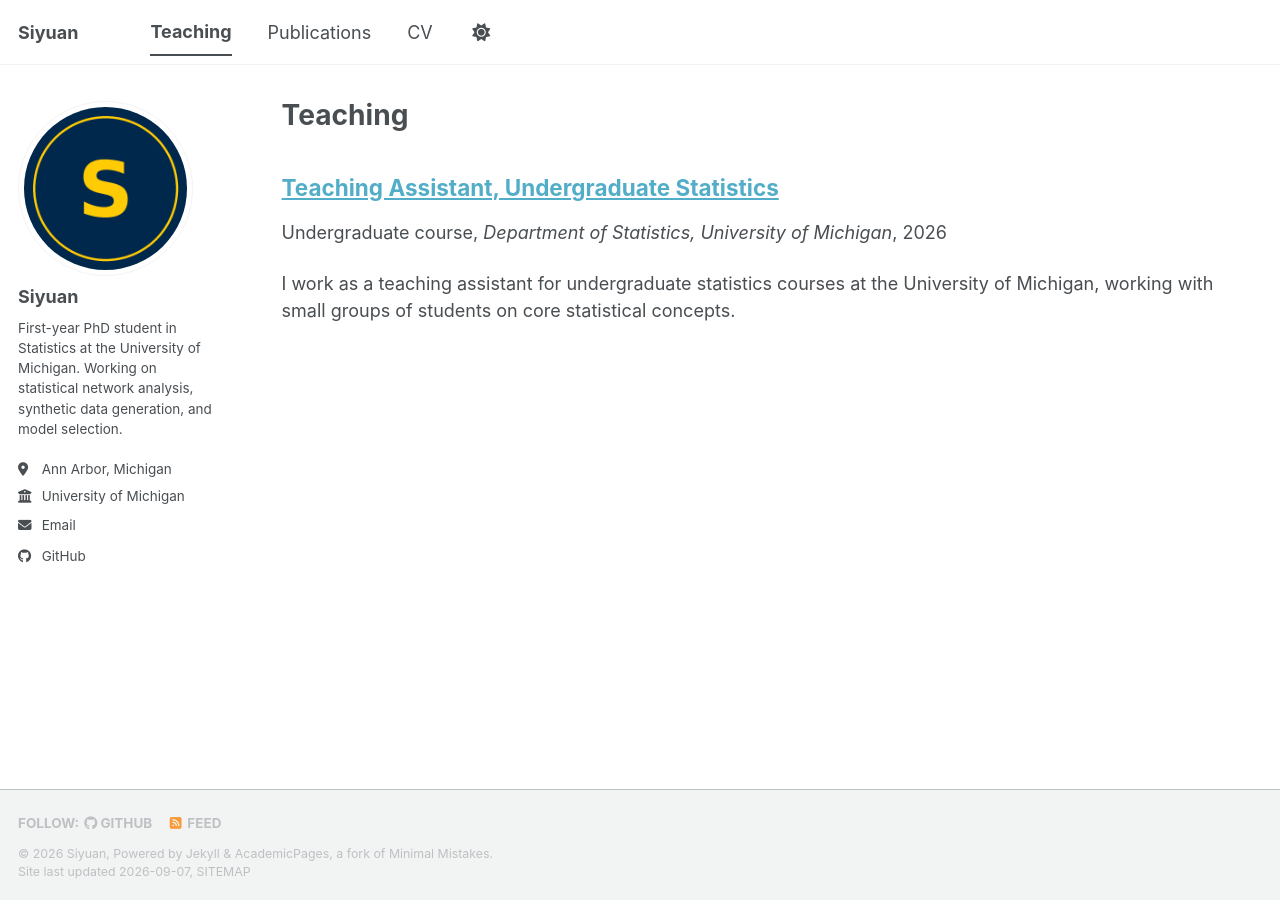
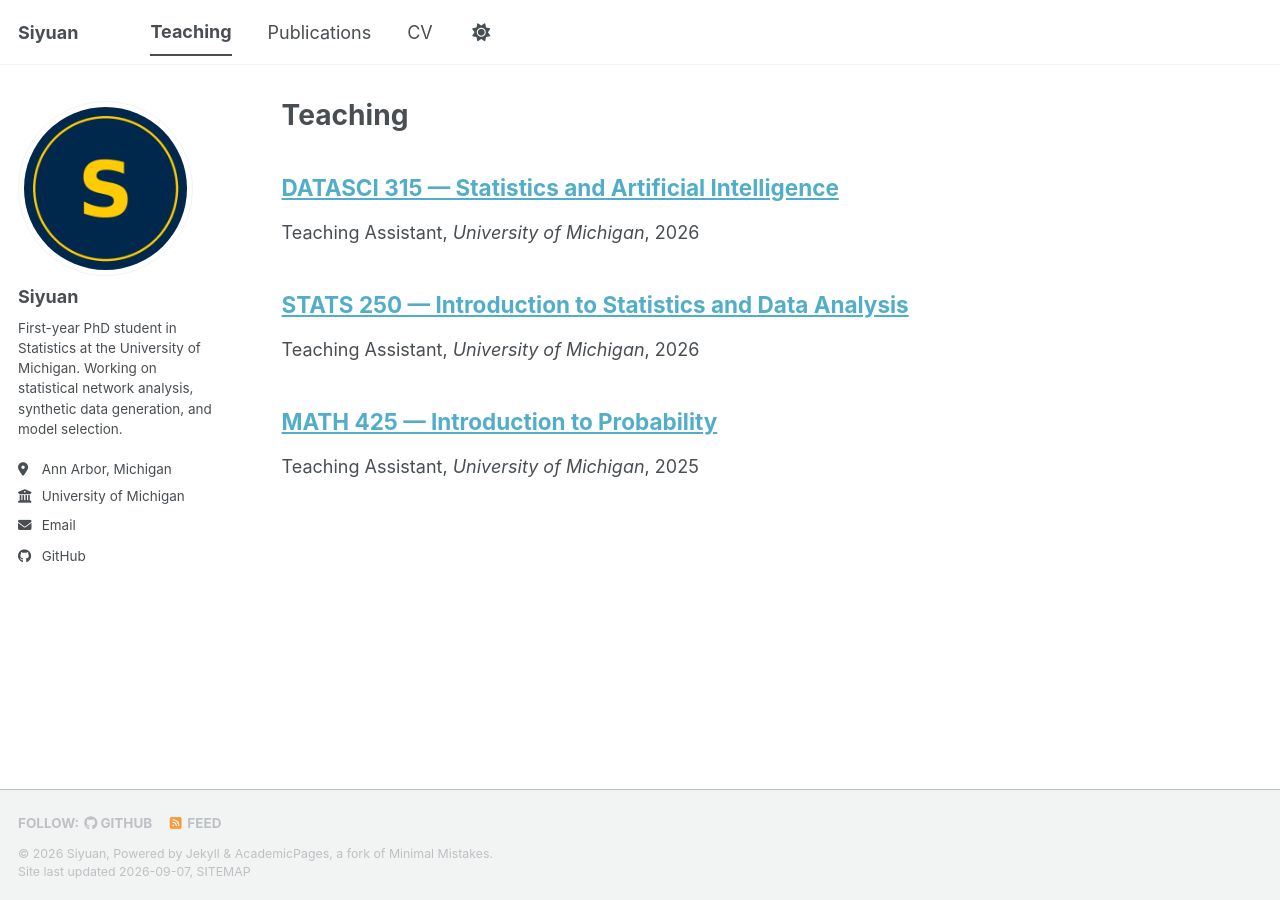
Before and after one commit to siyuat-ui/siyuat-ui.github.io, a Jekyll site: the page built from _pages/teaching.html, in a window 1280 px wide. Built offline with Jekyll 4.4.1, drawn with Linux system fonts in a browser that asks for light colours; a style sheet for code colours, icons or effects is not loaded.

Commit message:
Add real PhD teaching entries (MATH 425, STATS 250, DATASCI 315)
Co-Authored-By: Claude Sonnet 5 <noreply@anthropic.com>
Claude-Session: https://claude.ai/code/session_01V4NqYJVaZa2Mrh8DC2t8GC

```diff
--- a/_pages/cv.md
+++ b/_pages/cv.md
@@ -30,10 +30,10 @@ Research experience
 
 Teaching experience
 ======
-* Teaching Assistant, undergraduate statistics courses
-  * University of Michigan, Ann Arbor
-  * Designed lesson materials on correlation and causation, including interactive classroom activities, LaTeX Beamer presentations, and lesson plans
-  * See the [Teaching](/teaching/) page for details
+* Teaching Assistant, University of Michigan, Ann Arbor
+  * DATASCI 315 — Statistics and Artificial Intelligence, Fall 2026
+  * STATS 250 — Introduction to Statistics and Data Analysis, Spring 2026
+  * MATH 425 — Introduction to Probability, Fall 2025
 
 Skills
 ======
--- /dev/null
+++ b/_teaching/2025-fall-math425.md
@@ -0,0 +1,9 @@
+---
+title: "MATH 425 — Introduction to Probability"
+collection: teaching
+type: "Teaching Assistant"
+permalink: /teaching/2025-fall-math425
+venue: "University of Michigan"
+date: 2025-09-01
+location: "Ann Arbor, Michigan"
+---
--- /dev/null
+++ b/_teaching/2026-fall-datasci315.md
@@ -0,0 +1,9 @@
+---
+title: "DATASCI 315 — Statistics and Artificial Intelligence"
+collection: teaching
+type: "Teaching Assistant"
+permalink: /teaching/2026-fall-datasci315
+venue: "University of Michigan"
+date: 2026-09-01
+location: "Ann Arbor, Michigan"
+---
--- a/_teaching/2026-fall-statistics-ta.md
+++ /dev/null
@@ -1,19 +0,0 @@
----
-title: "Teaching Assistant, Undergraduate Statistics"
-collection: teaching
-type: "Undergraduate course"
-permalink: /teaching/2026-fall-statistics-ta
-venue: "Department of Statistics, University of Michigan"
-date: 2026-09-01
-location: "Ann Arbor, Michigan"
----
-
-I work as a teaching assistant for undergraduate statistics courses at the University of Michigan, working with small groups of students on core statistical concepts.
-
-As part of this role, I design lesson materials on correlation and causation for undergraduate statistics students, with an emphasis on interactive, discussion-based learning. This has included:
-
-* Lesson plans following structured evaluation rubrics
-* LaTeX Beamer slide decks and accompanying speech scripts
-* In-class activities using real data visualizations to illustrate the limitations of correlation as a measure of relationship strength
-
-<!-- Replace this entry with your specific course numbers and semesters, and feel free to add one file per course/semester in the _teaching/ folder. -->
--- /dev/null
+++ b/_teaching/2026-spring-stats250.md
@@ -0,0 +1,9 @@
+---
+title: "STATS 250 — Introduction to Statistics and Data Analysis"
+collection: teaching
+type: "Teaching Assistant"
+permalink: /teaching/2026-spring-stats250
+venue: "University of Michigan"
+date: 2026-05-01
+location: "Ann Arbor, Michigan"
+---
```
